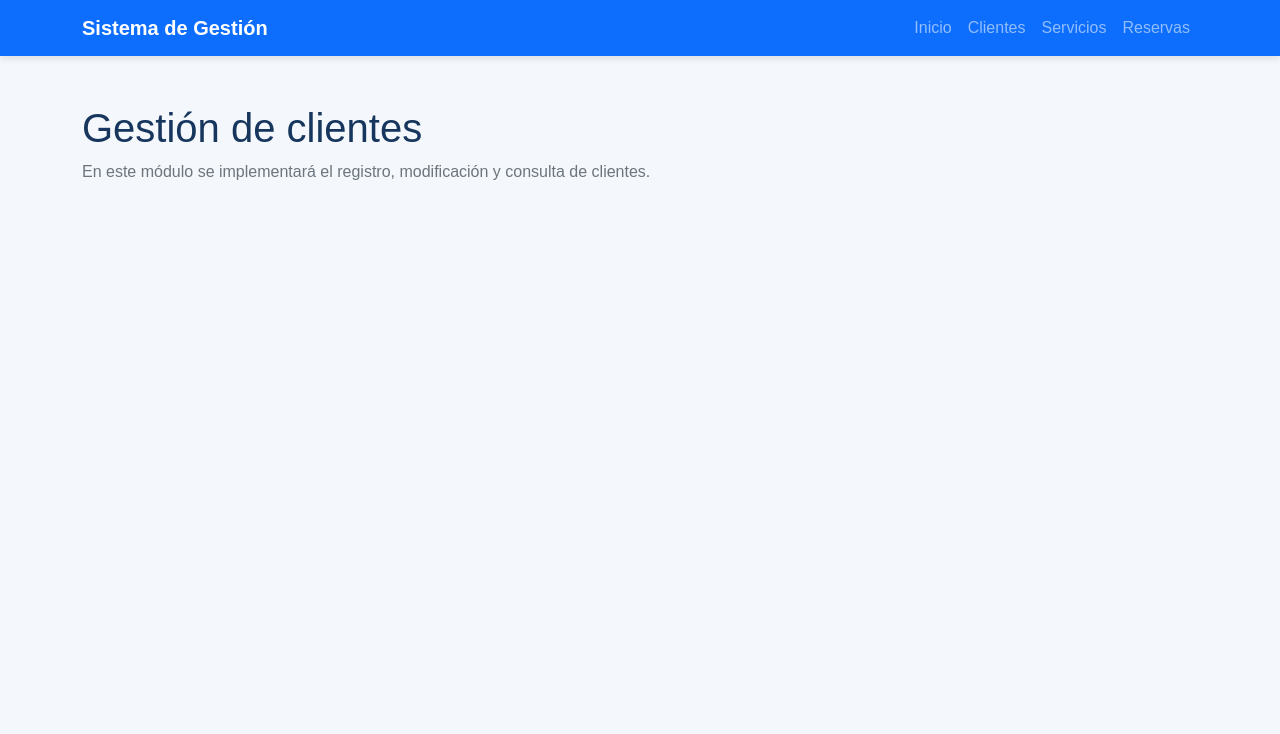
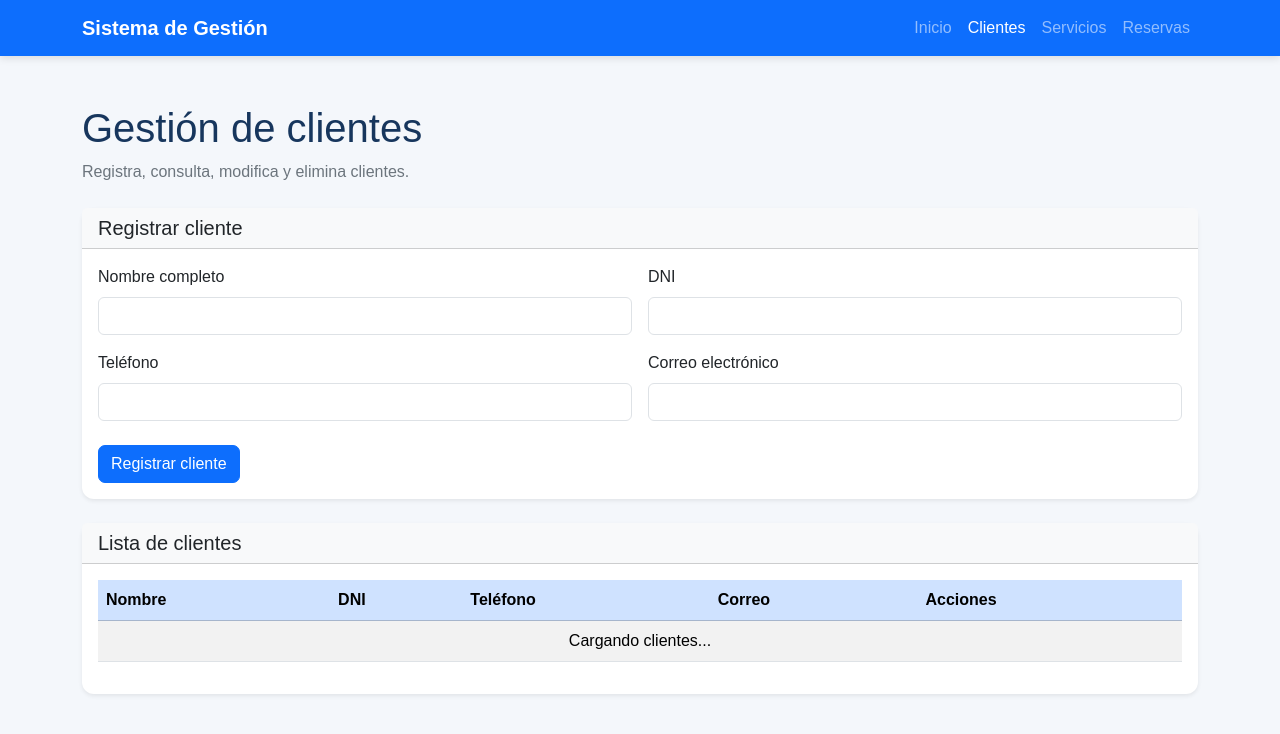
Before and after one commit to PedroHc25/Sistema-Web-de-Gestion, a plain HTML site: page clientes.html in a window 1280 px wide. Drawn offline with nearby package versions, Linux system fonts and the light colour scheme.

Commit message:
feat(clientes): implementar formulario y tabla de clientes

```diff
--- a/clientes.html
+++ b/clientes.html
@@ -5,9 +5,11 @@
     <meta charset="UTF-8">
     <meta name="viewport" content="width=device-width, initial-scale=1.0">
     <title>Gestión de clientes</title>
+
     <link
         href="https://cdn.jsdelivr.net/npm/bootstrap@5.3.3/dist/css/bootstrap.min.css"
         rel="stylesheet">
+
     <link rel="stylesheet" href="css/estilos.css">
 </head>
 <body>
@@ -16,9 +18,10 @@
             <a class="navbar-brand fw-bold" href="index.html">
                 Sistema de Gestión
             </a>
+
             <div class="navbar-nav ms-auto">
                 <a class="nav-link" href="index.html">Inicio</a>
-                <a class="nav-link" href="clientes.html">Clientes</a>
+                <a class="nav-link active" href="clientes.html">Clientes</a>
                 <a class="nav-link" href="servicios.html">Servicios</a>
                 <a class="nav-link" href="reservas.html">Reservas</a>
             </div>
@@ -26,11 +29,127 @@
     </nav>
 
     <main class="container py-5">
-        <h1>Gestión de clientes</h1>
-        <p class="text-secondary">
-            En este módulo se implementará el registro,
-            modificación y consulta de clientes.
-        </p>
+        <div class="d-flex justify-content-between align-items-center mb-4">
+            <div>
+                <h1>Gestión de clientes</h1>
+                <p class="text-secondary mb-0">
+                    Registra, consulta, modifica y elimina clientes.
+                </p>
+            </div>
+        </div>
+
+        <div id="mensaje" class="mb-3" role="status"
+             aria-live="polite"></div>
+
+        <section class="card shadow-sm mb-4">
+            <div class="card-header bg-light">
+                <h2 class="h5 mb-0" id="tituloFormulario">
+                    Registrar cliente
+                </h2>
+            </div>
+
+            <div class="card-body">
+                <form id="formularioCliente" novalidate>
+                    <input type="hidden" id="clienteId">
+
+                    <div class="row g-3">
+                        <div class="col-md-6">
+                            <label for="nombre" class="form-label">
+                                Nombre completo
+                            </label>
+                            <input type="text" class="form-control"
+                                   id="nombre" name="nombre"
+                                   maxlength="100" required>
+                            <div class="invalid-feedback">
+                                Ingresa el nombre del cliente.
+                            </div>
+                        </div>
+
+                        <div class="col-md-6">
+                            <label for="documento" class="form-label">
+                                DNI
+                            </label>
+                            <input type="text" class="form-control"
+                                   id="documento" name="documento"
+                                   inputmode="numeric" maxlength="8"
+                                   required>
+                            <div class="invalid-feedback">
+                                Ingresa un DNI de 8 dígitos.
+                            </div>
+                        </div>
+
+                        <div class="col-md-6">
+                            <label for="telefono" class="form-label">
+                                Teléfono
+                            </label>
+                            <input type="tel" class="form-control"
+                                   id="telefono" name="telefono"
+                                   inputmode="numeric" maxlength="9"
+                                   required>
+                            <div class="invalid-feedback">
+                                Ingresa un teléfono de 9 dígitos.
+                            </div>
+                        </div>
+
+                        <div class="col-md-6">
+                            <label for="correo" class="form-label">
+                                Correo electrónico
+                            </label>
+                            <input type="email" class="form-control"
+                                   id="correo" name="correo"
+                                   maxlength="150" required>
+                            <div class="invalid-feedback">
+                                Ingresa un correo electrónico válido.
+                            </div>
+                        </div>
+                    </div>
+
+                    <div class="mt-4 d-flex gap-2">
+                        <button type="submit" class="btn btn-primary"
+                                id="btnGuardar">
+                            Registrar cliente
+                        </button>
+
+                        <button type="button" class="btn btn-secondary"
+                                id="btnCancelar" hidden>
+                            Cancelar edición
+                        </button>
+                    </div>
+                </form>
+            </div>
+        </section>
+
+        <section class="card shadow-sm">
+            <div class="card-header bg-light">
+                <h2 class="h5 mb-0">Lista de clientes</h2>
+            </div>
+
+            <div class="card-body">
+                <div class="table-responsive">
+                    <table class="table table-striped table-hover align-middle">
+                        <thead class="table-primary">
+                            <tr>
+                                <th scope="col">Nombre</th>
+                                <th scope="col">DNI</th>
+                                <th scope="col">Teléfono</th>
+                                <th scope="col">Correo</th>
+                                <th scope="col">Acciones</th>
+                            </tr>
+                        </thead>
+                        <tbody id="tablaClientes">
+                            <tr>
+                                <td colspan="5" class="text-center">
+                                    Cargando clientes...
+                                </td>
+                            </tr>
+                        </tbody>
+                    </table>
+                </div>
+            </div>
+        </section>
     </main>
+
+    <script src="js/validaciones.js"></script>
+    <script src="js/clientes.js"></script>
 </body>
 </html>
```
